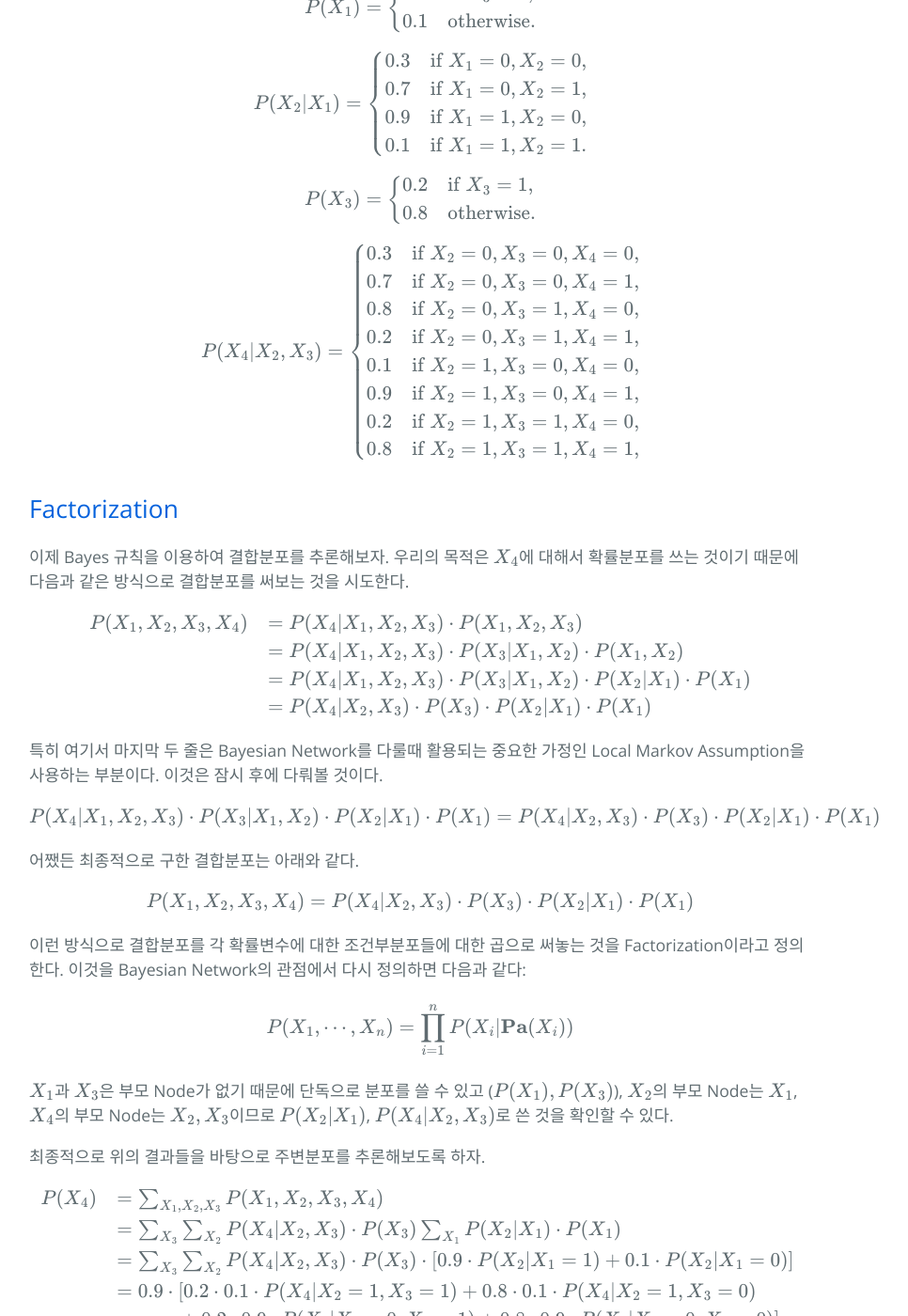
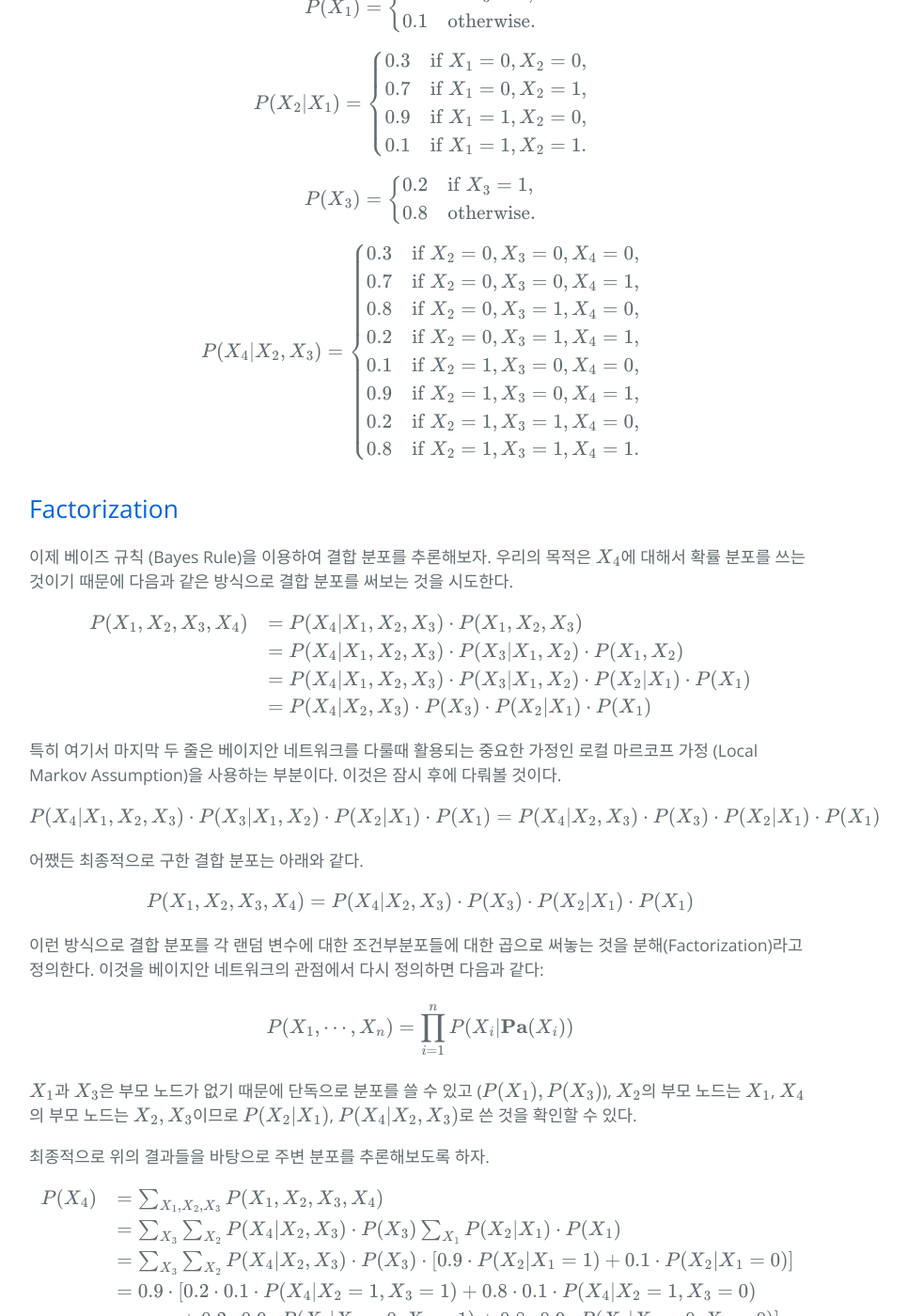
Before and after one commit to hcnoh/hcnoh.github.io, a Jekyll site: the page built from _posts/2020-01-26-graphical-model-01.md, in a window 1280 px wide and 1400 px high, scrolled down 3624 px. Shown: the whole window at 94% size, without its empty margins (193-1159 px from the left). Built offline with Jekyll 4.4.1, drawn with Linux system fonts in a browser that asks for light colours; formulas are drawn with MathJax 3; comment, search, counter and statistics services are not loaded; some of the changed text lies outside the part shown.

Commit message:
modified 2 posts.

```diff
--- a/_posts/2020-01-26-graphical-model-01.md
+++ b/_posts/2020-01-26-graphical-model-01.md
@@ -1,9 +1,9 @@
 ---
 layout: post
 use_math: true
-title: "[Graphical Model Tutorial] Chap 1. Graphical Model 소개 및 Bayesian Network"
+title: "[Graphical Model Tutorial] Chap 1. Graphical Model & Bayesian Network"
 date: 2020-01-26 08:12:09
-tagline: "Graph 및 Graphical Model에 대한 전반적인 소개와 Bayesian Network에 대한 소개"
+tagline: "그래프 및 그래프 모형에 대한 전반적인 소개와 베이지안 네트워크에 대한 소개"
 categories:
 - Graphical Model
 tags:
@@ -16,42 +16,42 @@
 ---
 
 ## Graph
-Graph란 Node와 Edge로 이루어진 구조를 말한다. 일반적으로 Graph를 정의하기 위해서는 Node Set $$V$$와 Edge Set $$E$$가 먼저 정의되어야 한다. Edge는 하나의 Node 쌍에 대해서 정의가 되게 되며 Node 두 개를 연결하는 개념으로 생각할 수 있다.
+그래프(Graph)란 노드(Node)와 엣지(Edge)로 이루어진 구조를 말한다. 일반적으로 그래프를 정의하기 위해서는 노드 집합 $$V$$와 엣지 집합 $$E$$가 먼저 정의되어야 한다. 엣지는 하나의 노드 쌍에 대해서 정의가 되게 되며 노드 두 개를 연결하는 개념으로 생각할 수 있다.
 
-어쩄든 Graph $$G$$는 $$G=(V, E)$$의 순서쌍으로 정의가 된다.
+어쩄든 그래프 $$G$$는 $$G=(V, E)$$의 순서쌍으로 정의가 된다.
 
-특히, Edge에 방향이 있는 경우를 Directed Graph라고 부르게 된다.
+특히, 엣지에 방향이 있는 경우를 방향성 그래프 (Directed Graph)라고 부르게 된다.
 
-그렇다면 Graph는 왜 사용하는 것일까? 보통 Graph를 사용하는 경우는 여러 요소들 사이의 상관관계를 시각화하고 그 관계를 형식적으로 다루고자하는 경우에 사용하게 된다.
+그렇다면 그래프는 왜 사용하는 것일까? 보통 그래프를 사용하는 경우는 여러 요소들 사이의 상관관계를 시각화하고 그 관계를 형식적으로 다루고자하는 경우에 사용하게 된다.
 
 ![](/assets/img/2020-01-26-graphical-model-01/2020-01-26-graphical-model-01_2020-01-26-08-23-19.png)
 (그림 출처: [https://ratsgo.github.io/data%20structure&algorithm/2017/11/18/graph/](https://ratsgo.github.io/data%20structure&algorithm/2017/11/18/graph/))
 
 ## Graphical Model
-Graphical Model은 Probabilistic Graphical Model, 또는 Structured Probabilistic Model이라고도 불린다. 보통 확률변수들 사이의 조건부 의존 구조를 표현하기 위해서 많이 사용되게 된다. 대표적인 예시로는 Bayesian Network가 있는데 Bayesian Network에서 Node는 확률변수, Edge는 그 확률변수 사이의 조건부 확률로 정의가 되게 된다.
+그래프 모형 (Graphical Model, Probabilistic Graphical Model, Structured Probabilistic Model)은 보통 랜덤 변수 (Random Variable)들 사이의 조건부 의존 구조를 표현하기 위해서 많이 사용되게 된다. 대표적인 예시로는 베이지안 네트워크 (Bayesian Network)가 있는데 베이지안 네트워크에서 노드는 랜덤 변수, 엣지는 그 랜덤 변수 사이의 조건부 확률로 정의가 되게 된다.
 
-크게 두 종류로 나뉘게 되는데 먼저 방금 언급했던 Bayesian Network가 있고 또 다른 하나는 Markov Random Field가 있다.
+크게 두 종류로 나뉘게 되는데 먼저 방금 언급했던 베이지안 네트워크가 있고 또 다른 하나는 마르코프 랜덤 필드 (Markov Random Field)가 있다.
 
 ## Bayesian Network
-Bayesian Network는 기본적으로 Directed Acyclic Graph (DAG) 구조를 가지게 된다. Node는 확률변수를 나타내며, Edge는 두 확률변수 사이의 방향성을 지닌 영향력, 즉 조건부 확률분포를 나타내게 된다. 방향성이 있는 이유는 조건부 확률분포가 방향성을 지니기 때문에 그러한 것이다.
+베이지안 네트워크는 기본적으로 방향성 비순환 그래프 (Directed Acyclic Graph, DAG) 구조를 가지게 된다. 노드는 랜덤 변수를 나타내며, 엣지는 두 랜덤 변수 사이의 방향성을 지닌 영향력, 즉 조건부 확률 분포를 나타내게 된다. 방향성이 있는 이유는 조건부 확률 분포가 방향성을 지니기 때문에 그러한 것이다.
 
 ![](/assets/img/2020-01-26-graphical-model-01/2020-01-26-graphical-model-01_2020-01-26-08-38-02.png)
 
 ## Bayesian Network 예시: 지각 모델
-다음과 같은 예시를 생각해보자. 나는 지각을 너무 자주한다. 어느날 내가 더이상 지각을 하지 않기를 바라는 마음에서 친구가 나에게 내기를 제안한다. 내가 다음날 또 지각을 한다면 친구의 승, 지각을 하지 않는다면 내가 승리하는 내기이다. 나는 이 내기를 참여할지 말지를 내가 지각할 확률에 기반하여 결정을 하고싶다. 따라서 나는 자신이 지각하는 원인들을 파악하고 다음날 지각할 확률을 Bayesian 관점에서 구해보려고 시도한다.
+다음과 같은 예시를 생각해보자. 나는 지각을 너무 자주한다. 어느날 내가 더이상 지각을 하지 않기를 바라는 마음에서 친구가 나에게 내기를 제안한다. 내가 다음날 또 지각을 한다면 친구의 승, 지각을 하지 않는다면 내가 승리하는 내기이다. 나는 이 내기를 참여할지 말지를 내가 지각할 확률에 기반하여 결정을 하고싶다. 따라서 나는 자신이 지각하는 원인들을 파악하고 다음날 지각할 확률을 베이지안 관점에서 구해보려고 시도한다.
 
 내가 고민해본 결과, 나의 지각 원인은 다음과 같은 총 세 가지 변수를 들 수 있다고 결론을 내렸다:
-- 알람이 제대로 울렸는가? Yes/No: 확률변수 $$X_1$$
-- 늦잠을 잤는가? Yes/No: 확률변수 $$X_2$$
-- 1호선이 제때 왔는가? Yes/No: 확률변수 $$X_3$$
+- 알람이 제대로 울렸는가? Yes/No: 랜덤 변수 $$X_1$$
+- 늦잠을 잤는가? Yes/No: 랜덤 변수 $$X_2$$
+- 1호선이 제때 왔는가? Yes/No: 랜덤 변수 $$X_3$$
 
-우리는 이 세 가지 확률변수를 바탕으로 네 번째 확률변수 $$X_4$$ (지각을 하였는가? Yes/No)에 대한 주변분포를 추론하고자 한다.
+우리는 이 세 가지 랜덤 변수를 바탕으로 네 번째 랜덤 변수 $$X_4$$ (지각을 하였는가? Yes/No)에 대한 주변 분포를 추론하고자 한다.
 
 $$
 P(X_4) = \sum_{X_1, X_2, X_3} P(X_1, X_2, X_3, X_4)
 $$
 
-이러한 주변화 계산을 위해서는 결합분포 $$P(X_1, X_2, X_3, X_4)$$에 대한 추론이 선행되어야 할 것이다. 이를 위해서는 각각의 확률변수에 대한 가정이 필요하다. Bayesian 관점에서 나의 가정들은 아래와 같다:
+이러한 주변화 계산을 위해서는 결합 분포 $$P(X_1, X_2, X_3, X_4)$$에 대한 추론이 선행되어야 할 것이다. 이를 위해서는 각각의 랜덤 변수에 대한 가정이 필요하다. 베이지안 관점에서 나의 가정들은 아래와 같다:
 - 알람과 1호선은 서로 독립적인 사건:
     - 알람이 제대로 울릴 것인가에 대한 나의 믿음: 0.9
     - 1호선이 제때 올 것인가에 대한 나의 믿음: 0.2
@@ -65,11 +65,11 @@
     - 늦잠을 자고 1호선이 제때 오면 0.8
     - 늦잠을 자고 1호선이 제때 안오면 0.9
 
-이러한 가정들을 바탕으로 다음과 같은 Bayesian Network를 그릴 수 있다.
+이러한 가정들을 바탕으로 다음과 같은 베이지안 네트워크를 그릴 수 있다.
 
 ![](/assets/img/2020-01-26-graphical-model-01/2020-01-26-graphical-model-01_2020-01-26-09-12-52.png)
 
-또한 가정을 바탕으로 Edge 값인 조건부 확률분포들을 아래와 같이 정의할 수 있다.
+또한 가정을 바탕으로 엣지 값인 조건부 확률 분포들을 아래와 같이 정의할 수 있다.
 
 $$
 P(X_1) = \left\{ \begin{array}{ll} 0.9 & \text{if} \ X_3=1, \\ 0.1 & \text{otherwise}. \end{array} \right.
@@ -85,11 +85,11 @@
 
 $$
 P(X_4|X_2,X_3) = \left\{ \begin{array}{ll}
-0.3 & \text{if} \ X_2=0, X_3=0, X_4=0, \\  0.7 & \text{if} \ X_2=0, X_3=0, X_4=1, \\  0.8 & \text{if} \ X_2=0, X_3=1, X_4=0, \\ 0.2 & \text{if} \ X_2=0, X_3=1, X_4=1, \\  0.1 & \text{if} \ X_2=1, X_3=0, X_4=0, \\  0.9 & \text{if} \ X_2=1, X_3=0, X_4=1, \\  0.2 & \text{if} \ X_2=1, X_3=1, X_4=0, \\ 0.8 & \text{if} \ X_2=1, X_3=1, X_4=1, \\  \end{array} \right.
+0.3 & \text{if} \ X_2=0, X_3=0, X_4=0, \\  0.7 & \text{if} \ X_2=0, X_3=0, X_4=1, \\  0.8 & \text{if} \ X_2=0, X_3=1, X_4=0, \\ 0.2 & \text{if} \ X_2=0, X_3=1, X_4=1, \\  0.1 & \text{if} \ X_2=1, X_3=0, X_4=0, \\  0.9 & \text{if} \ X_2=1, X_3=0, X_4=1, \\  0.2 & \text{if} \ X_2=1, X_3=1, X_4=0, \\ 0.8 & \text{if} \ X_2=1, X_3=1, X_4=1. \\  \end{array} \right.
 $$
 
 ## Factorization
-이제 Bayes 규칙을 이용하여 결합분포를 추론해보자. 우리의 목적은 $$X_4$$에 대해서 확률분포를 쓰는 것이기 때문에 다음과 같은 방식으로 결합분포를 써보는 것을 시도한다.
+이제 베이즈 규칙 (Bayes Rule)을 이용하여 결합 분포를 추론해보자. 우리의 목적은 $$X_4$$에 대해서 확률 분포를 쓰는 것이기 때문에 다음과 같은 방식으로 결합 분포를 써보는 것을 시도한다.
 
 $$
 \begin{array}{rl}
@@ -101,27 +101,27 @@
 \end{array}
 $$
 
-특히 여기서 마지막 두 줄은 Bayesian Network를 다룰때 활용되는 중요한 가정인 Local Markov Assumption을 사용하는 부분이다. 이것은 잠시 후에 다뤄볼 것이다.
+특히 여기서 마지막 두 줄은 베이지안 네트워크를 다룰때 활용되는 중요한 가정인 로컬 마르코프 가정 (Local Markov Assumption)을 사용하는 부분이다. 이것은 잠시 후에 다뤄볼 것이다.
 
 $$
 P(X_4|X_1, X_2, X_3)\cdot P(X_3 | X_1, X_2) \cdot P(X_2 | X_1) \cdot P(X_1) = P(X_4 | X_2, X_3) \cdot P(X_3) \cdot P(X_2 | X_1) \cdot P(X_1)
 $$
 
-어쨌든 최종적으로 구한 결합분포는 아래와 같다.
+어쨌든 최종적으로 구한 결합 분포는 아래와 같다.
 
 $$
 P(X_1, X_2, X_3, X_4) = P(X_4 | X_2, X_3) \cdot P(X_3) \cdot P(X_2 | X_1) \cdot P(X_1)
 $$
 
-이런 방식으로 결합분포를 각 확률변수에 대한 조건부분포들에 대한 곱으로 써놓는 것을 Factorization이라고 정의한다. 이것을 Bayesian Network의 관점에서 다시 정의하면 다음과 같다:
+이런 방식으로 결합 분포를 각 랜덤 변수에 대한 조건부분포들에 대한 곱으로 써놓는 것을 분해(Factorization)라고 정의한다. 이것을 베이지안 네트워크의 관점에서 다시 정의하면 다음과 같다:
 
 $$
 P(X_1, \cdots, X_n) = \prod_{i=1}^n P(X_i | \mathbf{Pa}(X_i))
 $$
 
-$$X_1$$과 $$X_3$$은 부모 Node가 없기 때문에 단독으로 분포를 쓸 수 있고 ($$P(X_1), P(X_3)$$), $$X_2$$의 부모 Node는 $$X_1$$, $$X_4$$의 부모 Node는 $$X_2, X_3$$이므로 $$P(X_2 \vert X_1)$$, $$P(X_4 \vert X_2, X_3)$$로 쓴 것을 확인할 수 있다.
+$$X_1$$과 $$X_3$$은 부모 노드가 없기 때문에 단독으로 분포를 쓸 수 있고 ($$P(X_1), P(X_3)$$), $$X_2$$의 부모 노드는 $$X_1$$, $$X_4$$의 부모 노드는 $$X_2, X_3$$이므로 $$P(X_2 \vert X_1)$$, $$P(X_4 \vert X_2, X_3)$$로 쓴 것을 확인할 수 있다.
 
-최종적으로 위의 결과들을 바탕으로 주변분포를 추론해보도록 하자.
+최종적으로 위의 결과들을 바탕으로 주변 분포를 추론해보도록 하자.
 
 $$
 \begin{array}{ll}
@@ -142,7 +142,7 @@
 \end{array}
 $$
 
-따라서 최종적인 주변분포는:
+따라서 최종적인 주변 분포는:
 
 $$
 P(X_4) = \left\{
@@ -155,22 +155,27 @@
 \right.
 $$
 
-즉, Bayesian 관점에서 지각을 할 것이냐에 대한 나의 믿음은 0.6448이므로 이 내기는 내가 불리하기 때문에 내기를 안하는 것이 이득이라고 결론을 내리게 된다.
+즉, 베이지안 관점에서 지각을 할 것이냐에 대한 나의 믿음은 0.6448이므로 이 내기는 내가 불리하기 때문에 내기를 안하는 것이 이득이라고 결론을 내리게 된다.
 
 ## Local Markov Assumption
-지금까지의 과정에서 몇 가지 의문점이 생길 수 있다. 먼저 같은 구조의 Bayesian Network는 항상 같은 Factorization 결과를 도출할 것인가? 또는 반대로 같은 Factorization 결과를 가지는 Bayesian Network들은 모두 같은 구조를 가지게 될까?
+지금까지의 과정에서 몇 가지 의문점이 생길 수 있다. 먼저 같은 구조의 베이지안 네트워크는 항상 같은 분해 결과를 도출할 것인가? 또는 반대로 같은 분해 결과를 가지는 베이지안 네트워크들은 모두 같은 구조를 가지게 될까?
 
-이러한 의문점들을 해소할 수 있는 가정, 또는 성질이 Local Markov Assumption이다.
+이러한 의문점들을 해소할 수 있는 가정, 또는 성질이 로컬 마르코프 가정이다.
 
-Local Markov Assumption은 다음과 같이 정의된다. 주어진 Bayesian Network에서 Node에 해당하는 확률변수는 자신의 부모 Node가 관찰이 된다면 자신의 자식 Node가 아닌 확률변수들과 독립 관계를 가지게 된다. 즉, 모든 확률변수들은 자신의 부모 Node가 주어졌을 때 자신의 자식 Node들을 제외한 모든 확률변수들과 조건부 독립 관계를 갖는다. 이것을 수식으로 표현하면 다음과 같다:
+로컬 마르코프 가정은 다음과 같이 정의된다. 주어진 베이지안 네트워크에서 노드에 해당하는 랜덤 변수는 자신의 부모 노드가 관찰이 된다면 자신의 자식 노드가 아닌 랜덤 변수들과 독립 관계를 가지게 된다. 즉, 모든 랜덤 변수들은 자신의 부모 노드가 주어졌을 때 자신의 자식 노드들을 제외한 모든 랜덤 변수들과 조건부 독립 관계를 갖는다. 이것을 수식으로 표현하면 다음과 같다:
 
 $$(X_i \perp \mathbf{NonDescendants}(X_i) | \mathbf{Pa}(X_i))$$
 
-이러한 Local Markov Assumption과 관련된 Theorem이 있다. 증명은 여기에 따로 소개하지는 않겠다.
+이러한 로컬 마르코프 가정과 관련된 중요한 정리가 있다. 증명은 여기에 따로 소개하지는 않겠다.
 
-- $$G$$가 확률변수들의 집합 $$\{X_i \}_{i=1}^n$$에 대한 Bayesian Network Graph이고, $$P$$가 그 확률변수들에 대한 결합분포이다. 이 경우 $$G$$에 대한 모든 Local Markov Assumption이 만족한다면 $$P$$는 $$G$$에 대해서 Factorization이 될 수 있다.
+- $$G$$가 랜덤 변수들의 집합 $$\{X_i \}_{i=1}^n$$에 대한 베이지안 네트워크 그래프이고, $$P$$가 그 랜덤 변수들에 대한 결합 분포이다. 이 경우 $$G$$에 대한 모든 로컬 마르코프 가정이 만족한다면 $$P$$는 $$G$$에 대해서 분해가 될 수 있다.
 - 또한 이 명제는 역이 성립한다.
 
-이 Theorem이 하고자하는 말은 Bayesian Network와 그에 대한 Factorization 결과는 서로 동치라는 점이다.
+이 정리가 하고자하는 말은 제이지안 네트워크와 그에 대한 분해 결과는 서로 동치라는 점이다.
 
 ![](/assets/img/2020-01-26-graphical-model-01/2020-01-26-graphical-model-01_2020-01-26-09-49-44.png)
+
+## References
+- [Introduction to Statistical Relational Learning](https://mitpress.mit.edu/books/introduction-statistical-relational-learning)
+- [Information, Physics, and Computation](https://web.stanford.edu/~montanar/RESEARCH/book.html)
+- [Probabilistic Graphical Models](https://mitpress.mit.edu/books/probabilistic-graphical-models)
```
Also changed, not shown: _posts/2020-01-26-graphical-model-02.md (+55 -13 lines), assets/img/2020-01-26-graphical-model-02/2020-01-26-graphical-model-02_2020-01-26-11-02-11.png.
